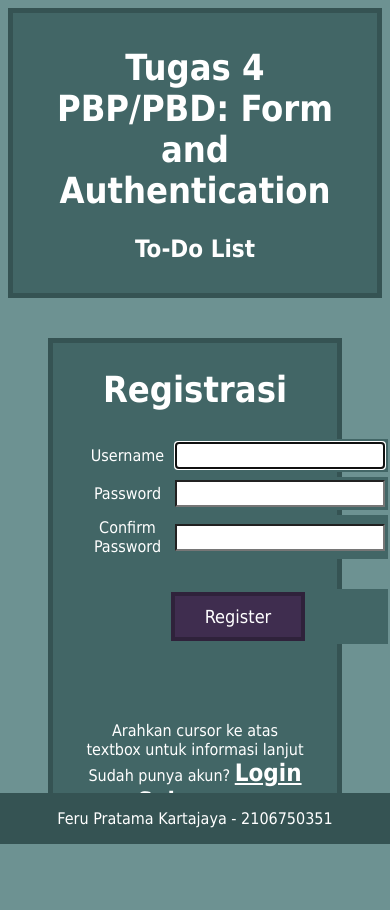
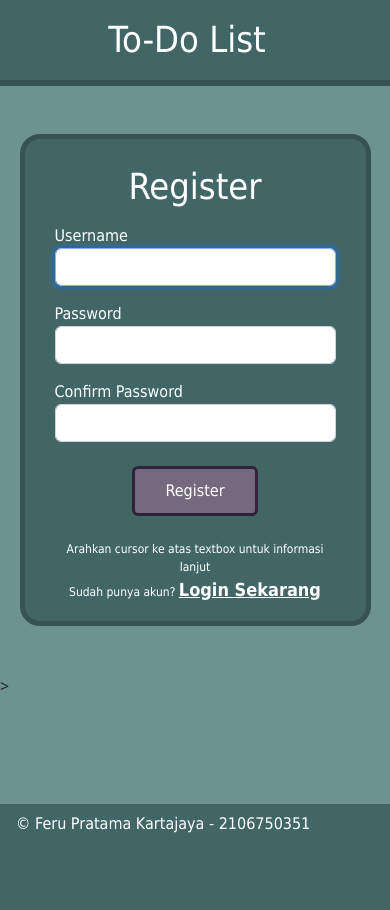
Before and after one commit to ferupk/django-pbp-assignment, a Django app: page /todolist/register/ in a window 390 px wide. After the commit the page ends 833 px from the top, so only its background shows below. Run offline with Django 4.2, Linux system fonts and the light colour scheme.

Commit message:
added Bootstrap, responsive web design for todolist

```diff
--- a/static/css/style.css
+++ b/static/css/style.css
@@ -6,6 +6,8 @@
 body {
     background-color:  rgb(109, 146, 146);
 }
+
+
 
 .h-center {
     text-align: center;
@@ -29,50 +31,6 @@ body {
     text-align: center;
 }
 
-.div-form {
-    width: 60%;
-    margin: auto;
-    background-color: rgb(66, 102, 102);
-    padding: 2px 30px;
-    margin-top: 40px;
-    margin-bottom: 72px;
-    color: white;
-    border: 5px solid rgb(53, 83, 83);
-}
-
-.table-login {
-    width: auto;
-    border-collapse: separate;
-    border-spacing: 5px;
-}
-
-.helptext {
-    text-align: left;
-    font-size: 14px;
-    font-weight: lighter;
-}
-
-.btn-common {
-    padding: 10px 30px;
-    color: white;
-    background-color:rgb(63, 45, 79);
-    border: 4px solid rgb(47, 34, 59);
-}
-
-h1 {
-    font-size: 36px;
-}
-
-p.form-notification {
-    width: 60%;
-    margin-left: 20%;
-    border-radius: 10px;
-    text-align: center;
-    background-color: rgb(53, 83, 83);
-    color: white;
-    padding: 10px
-}
-
 table {
     width: 95%;
     border-collapse: collapse;
@@ -94,31 +52,183 @@ th.top {
     font-size: 24px;
 }
 
-th.todolist{
-    background-color:rgb(63, 45, 79);
-    font-size: 18px;
+
+
+.div-form {
+    background-color: rgb(66, 102, 102);
+    padding: 2px 30px;
+    color: white;
+    border: 5px solid rgb(53, 83, 83);
+    border-radius: 20px;
 }
 
-td {
-    background-color: rgb(66, 102, 102);
-    border: 2px solid transparent;
-    text-align: center;
+
+
+.btn-common {
+    padding: 10px 30px;
+    color: white;
+    background-color:rgb(116, 105, 127);
+    border: 3px solid rgb(47, 34, 59);
+    transition: 0.3s;
 }
 
-td.todolist {
-    background-color: rgb(116, 105, 127);
-    border: 4px solid rgb(47, 34, 59);
+.btn-common:hover {
+    padding: 10px 30px;
     color: white;
-    font-family: "Rockwell";
-    padding: 10px 20px;
+    font-weight: bold;
+    background-color:rgb(63, 45, 79);
+    border: 3px solid rgb(47, 34, 59);
 }
 
-input {
-    background-color: white;
-    font-size: 18px;
+.btn-common:active {
+    padding: 10px 30px;
+    color: white !important;
+    font-weight: bold;
+    background-color:rgb(47, 34, 59) !important;
+    border: 3px solid rgb(47, 34, 59) !important;
+    transition: 0.2s;
 }
 
-textarea {
-    background-color: white;
-    font-size: 14px;
+
+
+.btn-change {
+    padding: 10px 30px;
+    background-color:lightgray;
+    border: 2px solid black;
+    transition: 0.3s;
 }
+
+.btn-change:hover {
+    padding: 10px 30px;
+    background-color:whitesmoke;
+    border: 2px solid black;
+}
+
+.btn-change:active {
+    padding: 10px 30px;
+    background-color:white !important;
+    border: 2px solid black;
+    transition: 0.2s;
+}
+
+
+
+.btn-delete {
+    padding: 10px 30px;
+    background-color:lightgray;
+    border: 2px solid black;
+    transition: 0.3s;
+}
+
+.btn-delete:hover {
+    padding: 10px 30px;
+    background-color:rgb(176, 48, 48);
+    border: 2px solid black;
+}
+
+.btn-delete:active {
+    padding: 10px 30px;
+    background-color:rgb(135, 39, 39) !important;
+    border: 2px solid black;
+    transition: 0.2s;
+}
+
+
+
+.card-task {
+    border: 2px solid black;
+    transition: 0.5s;
+}
+
+.card-task:hover {
+    background-color: wheat;
+    border: 2px solid black;
+}
+
+.card-task:hover span.hint {
+    opacity: 1;
+}
+
+span.hint {
+    font-size: 12px;
+    padding-top: 10px;
+    text-align: center;
+    color: rgba(0, 0, 0, 0.5);
+    opacity: 0;
+    transition: 0.5s;
+}
+
+
+
+.card-create {
+    border: 2px solid black;
+    transition: 0.5s;
+}
+
+.card-create:hover {
+    background-color: rgb(118, 183, 138);
+    color: white;
+    font-weight: bold;
+    border: 2px solid black;
+}
+
+.card-create:active {
+    background-color: rgb(77, 124, 92);
+    color: white;
+    font-weight: bold;
+    border: 2px solid black;
+    transition: 0.2s;
+}
+
+
+
+h1 {
+    font-size: 36px;
+}
+
+p.form-notification {
+    width: 60%;
+    margin-left: 20%;
+    border-radius: 10px;
+    text-align: center;
+    background-color: rgb(53, 83, 83);
+    color: white;
+    padding: 10px
+}
+
+
+
+.nav-colors {
+    border-bottom: 6px solid rgb(53, 83, 83);
+    background-color: rgb(66, 102, 102);
+}
+
+.page-title {
+    font-size: 36px;
+}
+
+.card-size-adjust {
+    width: 45%;
+}
+
+.form-size-adjust {
+    width: 60%
+}
+
+@media (max-width: 666px) {
+    .card-size-adjust {
+        width: auto;
+        min-width: 45%;
+    }
+
+    .form-size-adjust {
+        width: auto;
+        max-width: 90%;
+    }
+}
+
+@media (max-width: 375px) {
+    .page-title {
+        font-size: 24px;
+    }
+}
--- a/templates/base.html
+++ b/templates/base.html
@@ -5,6 +5,7 @@
 <head>
   <meta charset="UTF-8">
   <meta name="viewport" content="width=device-width, initial-scale=1.0">
+  <link rel="stylesheet" href="https://cdn.jsdelivr.net/npm/bootstrap@5.2.2/dist/css/bootstrap.min.css" integrity="sha384-Zenh87qX5JnK2Jl0vWa8Ck2rdkQ2Bzep5IDxbcnCeuOxjzrPF/et3URy9Bv1WTRi" crossorigin="anonymous">
   <link rel="stylesheet" href="{% static 'css/style.css' %}">
   {% block meta %}
   {% endblock meta %}
--- a/todolist/templates/register.html
+++ b/todolist/templates/register.html
@@ -6,43 +6,33 @@
 
 {% block content %}
 
-<div class="div-title">
+<body>
 
-    <h1 class="h-center">Tugas 4 PBP/PBD: Form and Authentication</h1>
-    <h2 class="h-center">To-Do List</h2>
+    <nav class="navbar navbar-dark px-3 nav-colors justify-content-center">
+        <span class="navbar-brand page-title"> To-Do List </span>
+    </nav>
 
+    <div class="container div-form form-size-adjust my-5">
+        <form method="POST">
+            {% csrf_token %}
+            <div class="form-group mt-4 mb-3">
+                <h1 style="text-align: center;">Register</h1>
             </div>
-
-<div class = "div-form">
-
-    <h1 class="h-center">Registrasi</h1>
-
-    <form method="POST" >
-        {% csrf_token %}
-        <table class="table-login">
-            <tr>
-                <td><label for="id_username">Username </label></td>
-                <td>
-                    <input type="text" name="username" maxlength="150" autocapitalize="none" autofocus required id="id_username" title="150 characters or fewer. Letters, digits and @/./+/-/_ only." >
-                </td>
-            </tr>
-            <tr>
-                <td><label for="id_password1">Password </label></td>
-                <td>
-                    <input type="password" name="password1" required id="id_password1" title="Your password must contain at least 8 characters and cannot be completely numerical." >
-                </td>
-            </tr>
-            <tr>
-                <td><label for="id_password2">Confirm Password </label></td>
-                <td>
-                    <input type="password" name="password2" required id="id_password2" title="Retype the password you just entered." >
-                </td>
-            </tr>
-            <tr style="height: 20px;"></tr>
-            <tr>
-                <td colspan="2"><input class="btn-common" type="submit" name="submit" value="Register"/></td>
-            </tr>
-        </table>
+            <div class="form-group my-3">
+                <label>Username</label>
+                <input class="form-control" type="text" name="username" maxlength="150" autocapitalize="none" autofocus required id="id_username" title="150 characters or fewer. Letters, digits and @/./+/-/_ only." >
+            </div>
+            <div class="form-group mt-3">
+                <label>Password</label>
+                <input class="form-control" type="password" name="password1" required id="id_password1" title="Your password must contain at least 8 characters and cannot be completely numerical.">
+            </div>
+            <div class="form-group mt-3">
+                <label>Confirm Password</label>
+                <input class="form-control" type="password" name="password2" required id="id_password2" title="Retype the password you just entered." >
+            </div>
+            <div class="form-group text-center mt-4 mb-3">
+                <button class="btn btn-common" type="submit" name="submit">Register</button>
+            </div>
         </form>
 
         {% if messages %}
@@ -51,13 +41,18 @@
             {% endfor %}
         {% endif %}
 
-    <p style="text-align: center; font-size: 16px;">
+        <div class="mt-4 mb-2">
+            <p style="text-align: center; font-size: 12px;">
                 Arahkan cursor ke atas textbox untuk informasi lanjut<br>
-        Sudah punya akun? <a style="font-size: 24px; color:white; font-weight: bold;" href="{% url 'todolist:login' %}">Login Sekarang</a>
+                Sudah punya akun? <a style="font-size: 18px; color:white; font-weight: bold;" href="{% url 'todolist:login' %}">Login Sekarang</a>
             </p>
+        </div>
+    </div>>
 
-</div>
-<div class="div-footer">
-    <p>Feru Pratama Kartajaya - 2106750351</p>
-</div>
+    <nav class="navbar fixed-bottom navbar-dark px-3 nav-colors" style="border: 0;">
+        <span style="color: white;">© Feru Pratama Kartajaya - 2106750351 </span>
+    </nav>
+
+</body>
+
 {% endblock content %}
```
Also changed, not shown: todolist/templates/create_task.html (+31 -29 lines), todolist/templates/login.html (+30 -29 lines), todolist/templates/todolist.html (+44 -39 lines). Lines whose indentation alone changed are shown as unchanged.
